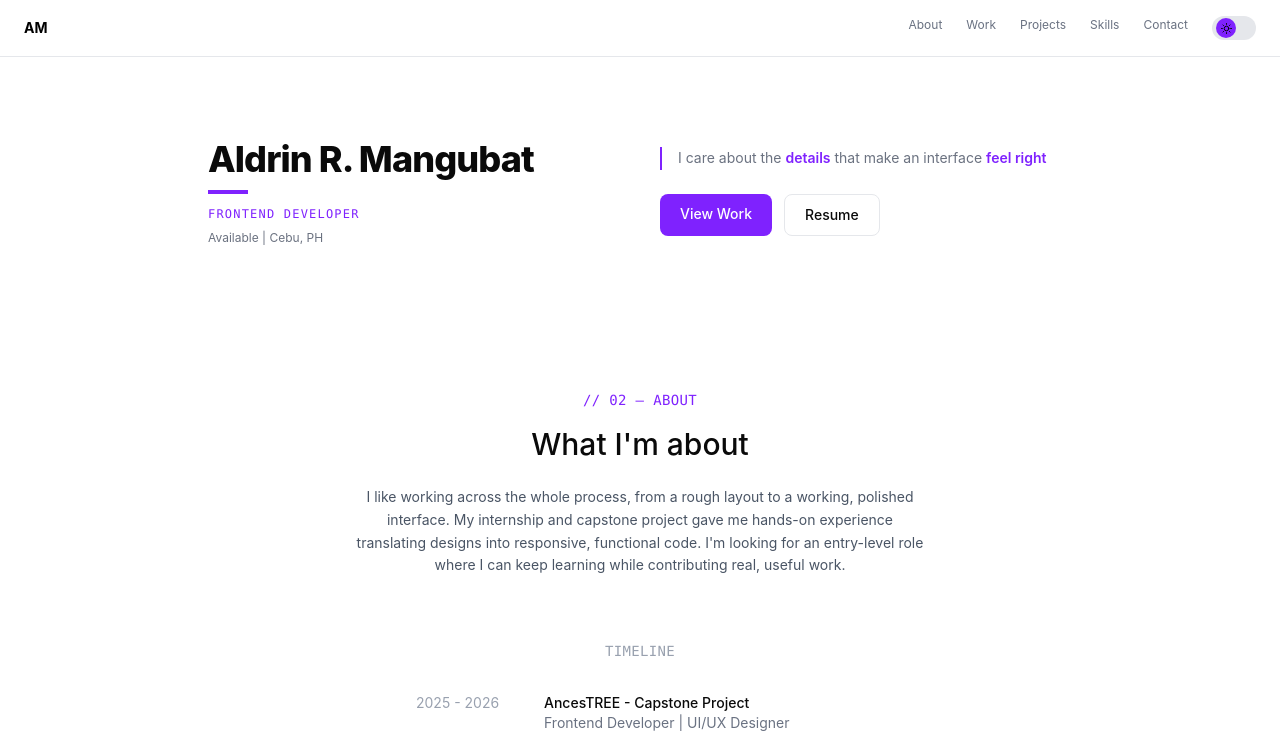
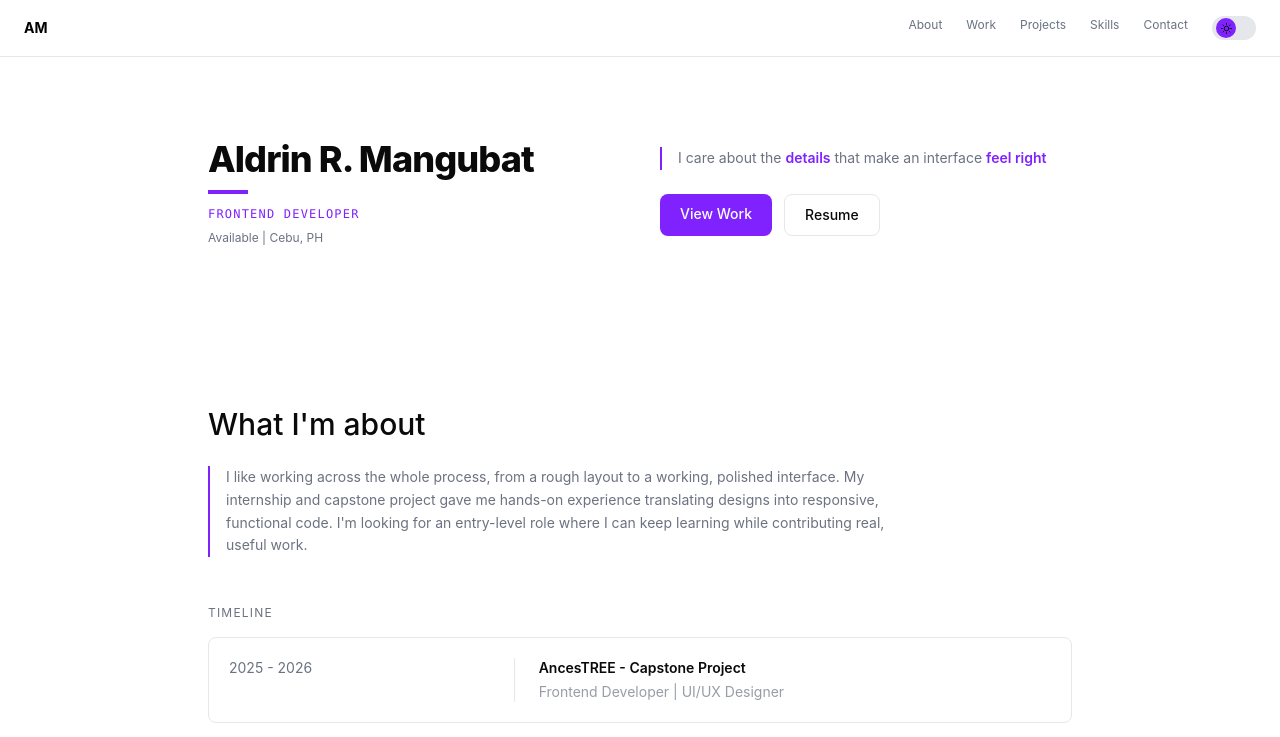
Before and after one commit to drN-n/portfolio, a React (Vite) app: page / in a window 1280 px wide. Shown: the top 737 px of the page. Built offline with nearby package versions, Linux system fonts and the light colour scheme.

Commit message:
Finalized About.jsx

```diff
--- a/src/components/About.jsx
+++ b/src/components/About.jsx
@@ -18,23 +18,24 @@ const timeline = [
 
 function About() {
     return (
-        <section id="about" className="max-w-2xl mx-auto text-center px-6 py-16">
-            <p className="text-sm font-mono uppercase tracking-wide text-accent">// 02 — About</p>
+        <section id="about" className="max-w-4xl mx-auto px-4 py-20">
+            <h2 className="text-3xl font-medium text-fg mb-6">What I'm about</h2>
 
-            <h2 className="text-3xl font-medium mt-4 mb-6">What I'm about</h2>
-            <p className="max-w-xl mx-auto text-gray-600 text-sm leading-relaxed mb-16">
-                I like working across the whole process, from a rough layout to a working, polished interface. My internship and capstone project gave me hands-on experience translating designs into responsive, functional code. I'm looking for an entry-level role where I can keep learning while contributing real, useful work.
-            </p>
+            <div className="border-l-2 border-accent pl-4 mb-12">
+                <p className="text-sm text-fg-muted leading-relaxed max-w-2xl">
+                    I like working across the whole process, from a rough layout to a working, polished interface. My internship and capstone project gave me hands-on experience translating designs into responsive, functional code. I'm looking for an entry-level role where I can keep learning while contributing real, useful work.
+                </p>
+            </div>
 
-            <h3 className="text-sm font-mono uppercase tracking-wide text-gray-400 mb-8">Timeline</h3>
+            <p className="text-xs uppercase tracking-widest text-fg-muted mb-4">Timeline</p>
 
-            <div className="max-w-md mx-auto text-left space-y-6">
+            <div className="space-y-4">
                 {timeline.map((item) => (
-                    <div key={item.title} className="flex gap-4">
-                        <p className="w-28 shrink-0 text-sm text-gray-400">{item.year}</p>
-                        <div>
-                            <p className="text-sm font-medium">{item.title}</p>
-                            <p className="text-sm text-gray-500">{item.detail}</p>
+                    <div key={item.title} className="bg-surface border border-border rounded-lg p-5 grid grid-cols-1 sm:grid-cols-[1fr_2fr] gap-4">
+                        <p className="text-sm text-fg-muted">{item.year}</p>
+                        <div className="sm:border-l sm:border-border sm:pl-6">
+                            <p className="text-sm font-semibold text-fg mb-1">{item.title}</p>
+                            <p className="text-sm text-fg-muted/70">{item.detail}</p>
                         </div>
                     </div>
                 ))}
```
